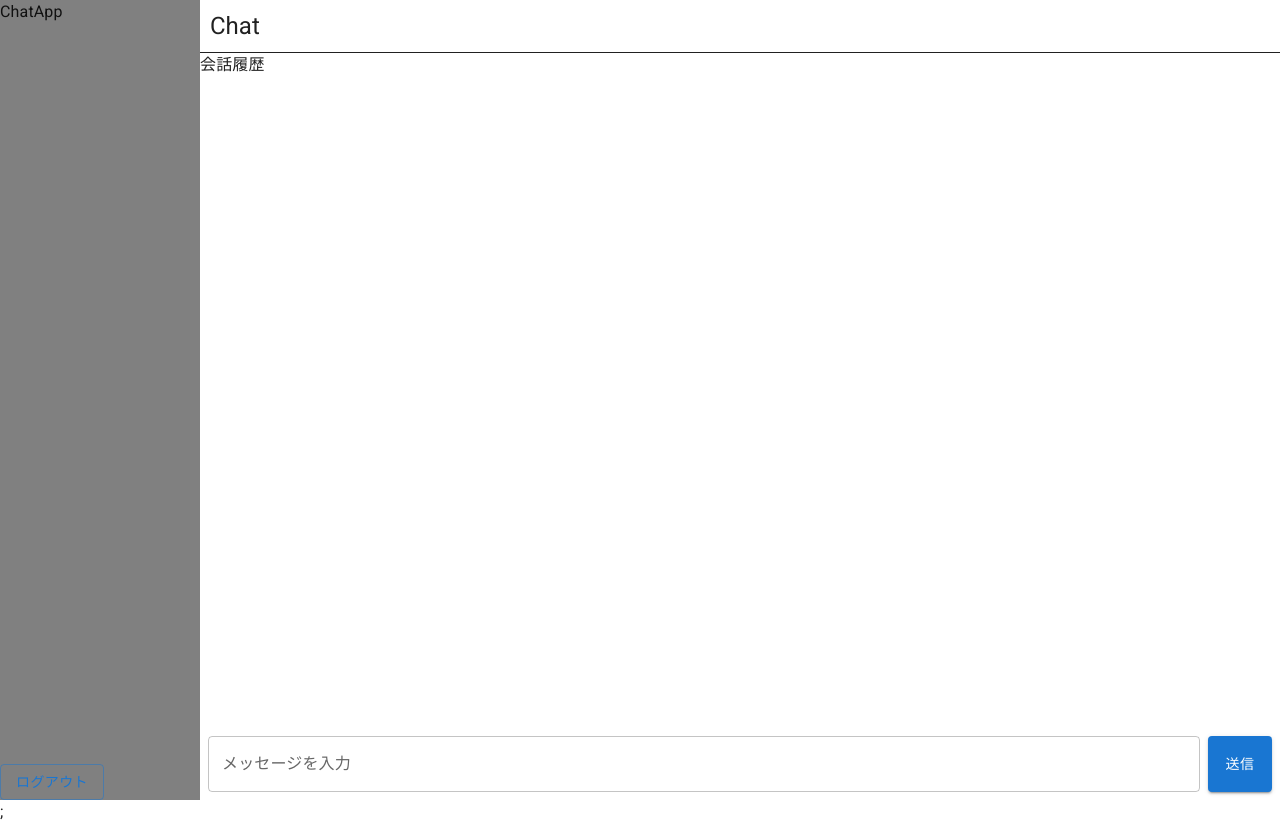
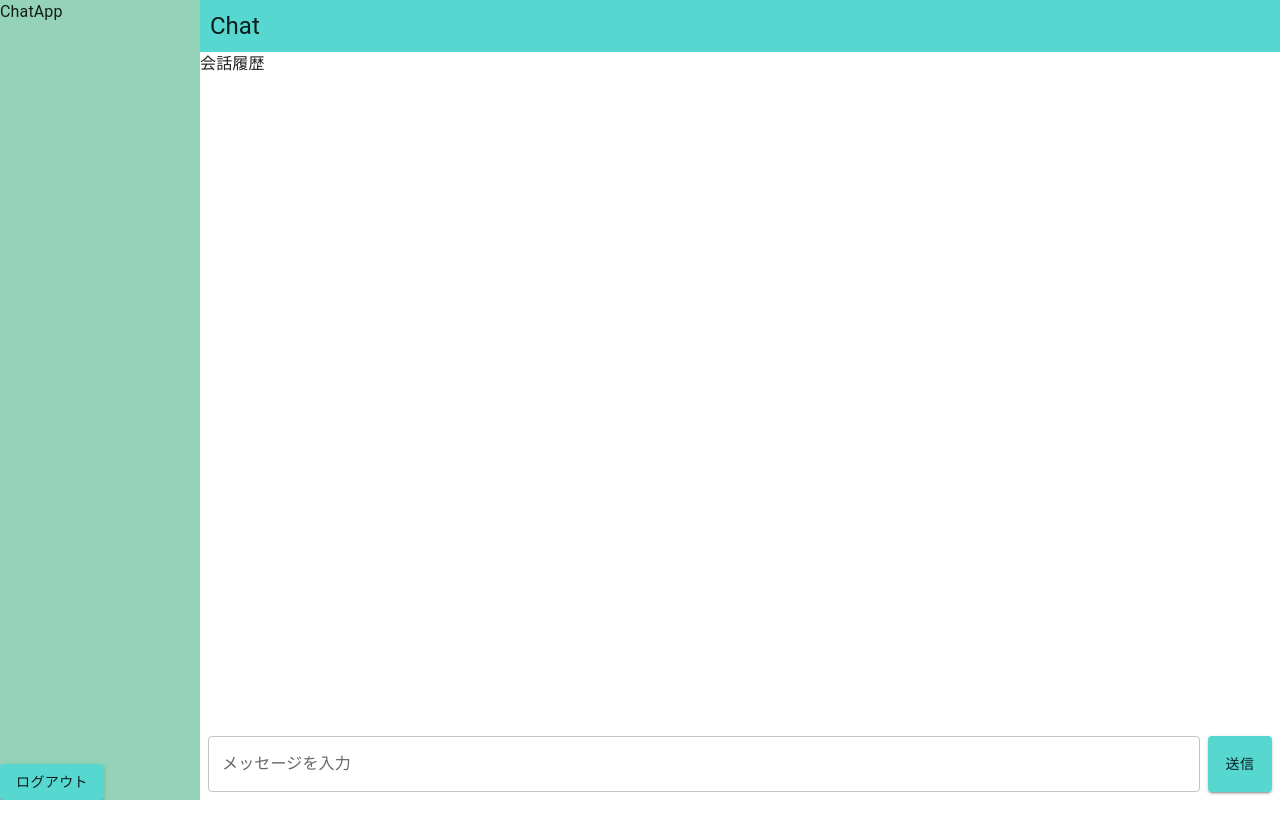
Before and after one commit to nakajima97/next-simple-ai-chat, a Next.js app: page /chat in a window 1280 px wide. After the commit the page ends 800 px from the top, so only its background shows below. Built offline with nearby package versions, Linux system fonts and the light colour scheme.

Commit message:
#1 テーマファイルの作成

```diff
--- a/src/pages/_app.tsx
+++ b/src/pages/_app.tsx
@@ -1,15 +1,16 @@
 import type { AppProps } from 'next/app';
-import '@fontsource/roboto/300.css';
-import '@fontsource/roboto/400.css';
-import '@fontsource/roboto/500.css';
-import '@fontsource/roboto/700.css';
-import { CssBaseline } from '@mui/material';
+import { createTheme, CssBaseline, ThemeProvider } from '@mui/material';
+import { themeOptions } from '@/styles/themeOptions';
 
 export default function App({ Component, pageProps }: AppProps) {
+	const theme = createTheme(themeOptions);
+
 	return (
 		<>
 			<CssBaseline />
-			<Component {...pageProps} />;
+			<ThemeProvider theme={theme}>
+				<Component {...pageProps} />
+			</ThemeProvider>
 		</>
 	);
 }
--- a/src/pages/chat/index.tsx
+++ b/src/pages/chat/index.tsx
@@ -1,19 +1,22 @@
+import { useTheme } from '@mui/material/styles';
 import { Box, Button, TextField, Typography } from '@mui/material';
 
 const Chat = () => {
+  const theme = useTheme();
+
 	return (
 		<Box sx={{ display: 'flex', height: '100vh' }}>
-			<Box sx={{width: '200px', display: 'flex', flexDirection: 'column', justifyContent: 'space-between', backgroundColor: 'gray'}}>
+			<Box sx={{width: '200px', display: 'flex', flexDirection: 'column', justifyContent: 'space-between', backgroundColor: '#94D3BA'}}>
         <Box>
           ChatApp
         </Box>
         <Box>
-        <Button variant='outlined'>ログアウト</Button>
+        <Button variant='contained'>ログアウト</Button>
         </Box>
       </Box>
 			<Box sx={{ flexGrow: 1, height: '100%', display: 'flex', flexDirection: 'column' }}>
         <Box>
-          <Typography variant='h5' sx={{borderBottom: '1px solid', padding: '10px'}}>Chat</Typography>
+          <Typography variant='h5' sx={{padding: '10px', backgroundColor: theme.palette.primary.main}}>Chat</Typography>
         </Box>
 				<Box sx={{ flexGrow: 1 }}>会話履歴</Box>
         <Box sx={{ display: 'flex', gap: 1, padding: '8px' }}>
--- /dev/null
+++ b/src/styles/themeOptions.ts
@@ -0,0 +1,13 @@
+import { ThemeOptions } from '@mui/material/styles';
+
+export const themeOptions: ThemeOptions = {
+  palette: {
+    mode: 'light',
+    primary: {
+      main: '#56D7D0',
+    },
+    secondary: {
+      main: '#9c27b0',
+    },
+  },
+};
```
